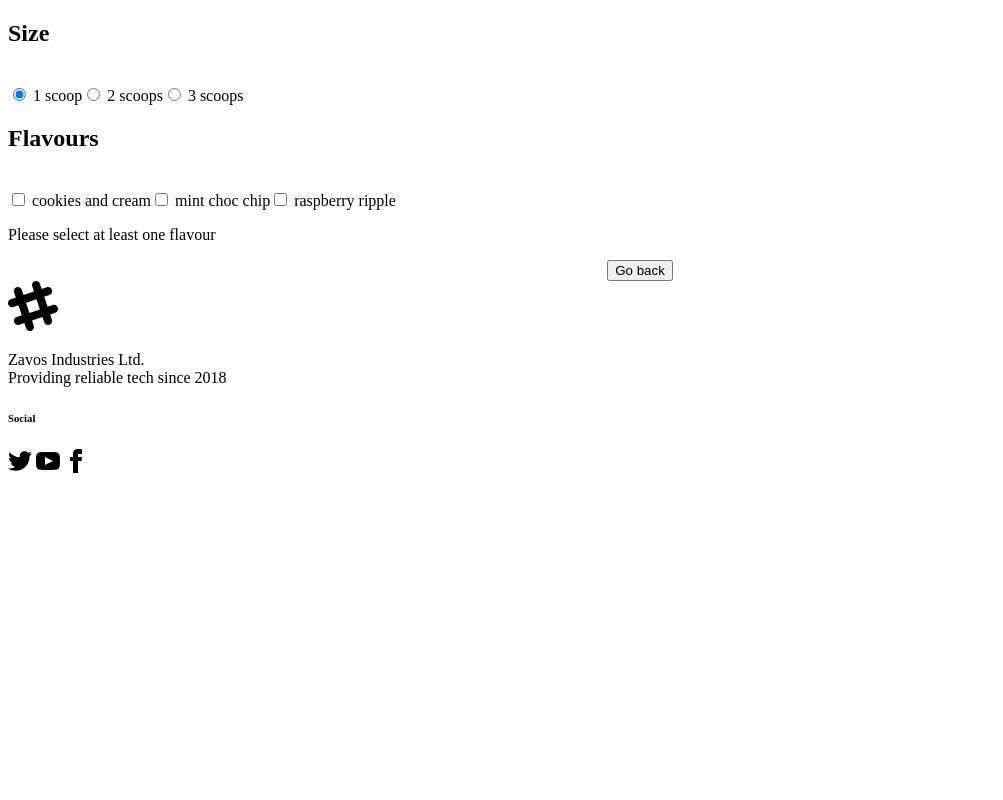
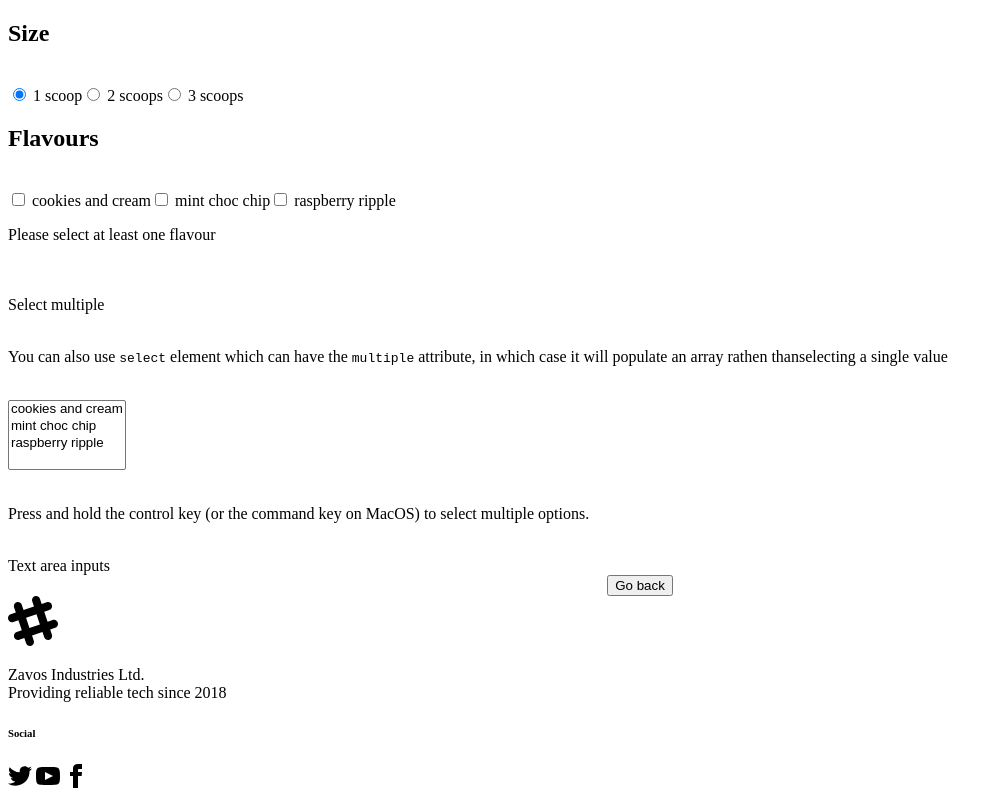
Before and after one commit to kzavos/svelte-training, a SvelteKit app: page /projects/project-5 in a window 1280 px wide. Shown: the part 1571-2371 px from the top of the page, without its empty margins (0-1003 px from the left). Before the commit the page ends 2056 px from the top, so only its background shows below. Built offline with nearby package versions, Linux system fonts and the light colour scheme.

Commit message:
Add the select multiple part of the tutorial on the article

```diff
--- a/src/routes/projects/project-5/+page.svelte
+++ b/src/routes/projects/project-5/+page.svelte
@@ -197,6 +197,28 @@
 			of {formatter.format(flavours)}
 		</p>
 	{/if}
+	<br />
+	<br />
+	<div class="prose text-3xl font-bold leading-relaxed">Select multiple</div>
+	<br />
+	<p>
+		You can also use <code>select</code> element which can have the <code>multiple</code> attribute,
+		in which case it will populate an array rathen thanselecting a single value
+	</p>
+	<br />
+	<select multiple bind:value={flavours}>
+		{#each ['cookies and cream', 'mint choc chip', 'raspberry ripple'] as flavour}
+			<option>{flavour}</option>
+		{/each}
+		<select>
+			<br />
+		</select></select
+	>
+	<br />
+	<br />
+	<p>Press and hold the control key (or the command key on MacOS) to select multiple options.</p>
+	<br />
+	<div class="prose text-3xl font-bold leading-relaxed">Text area inputs</div>
 </article>
 
 <style>
```
